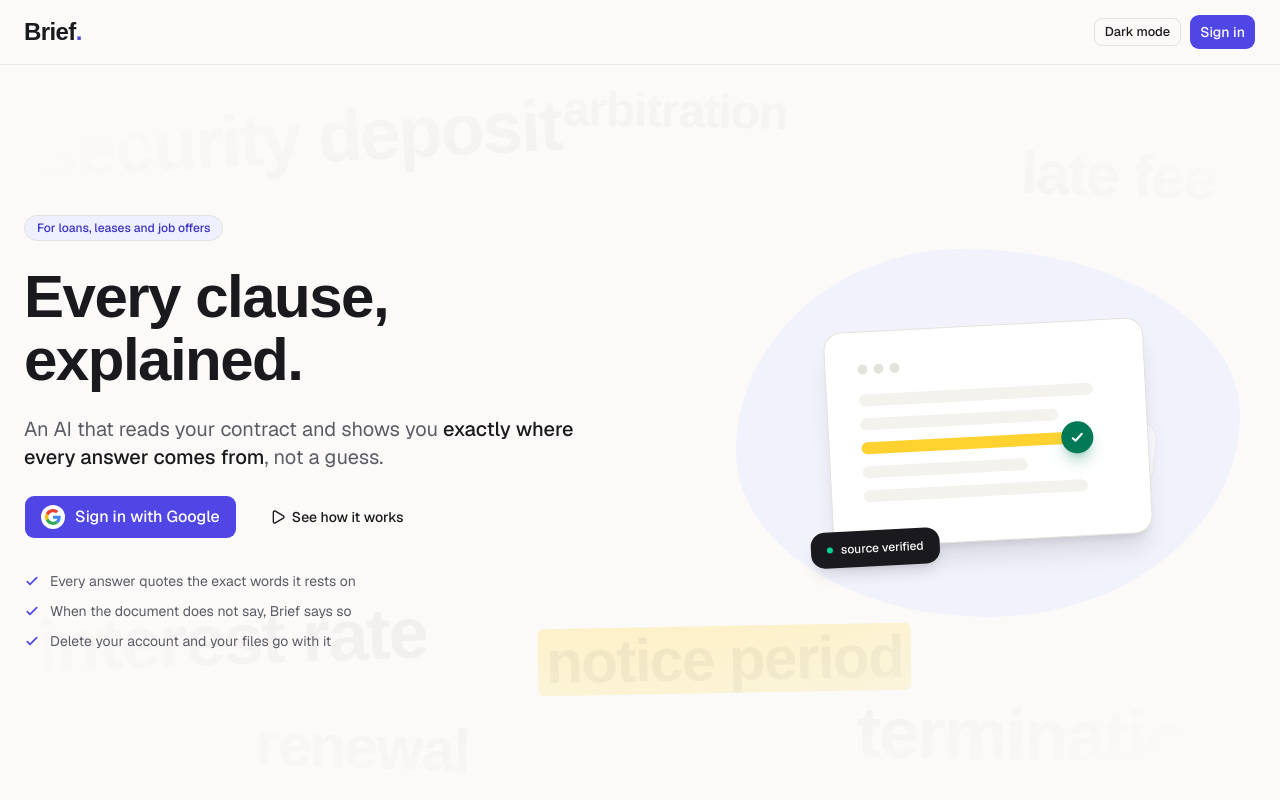
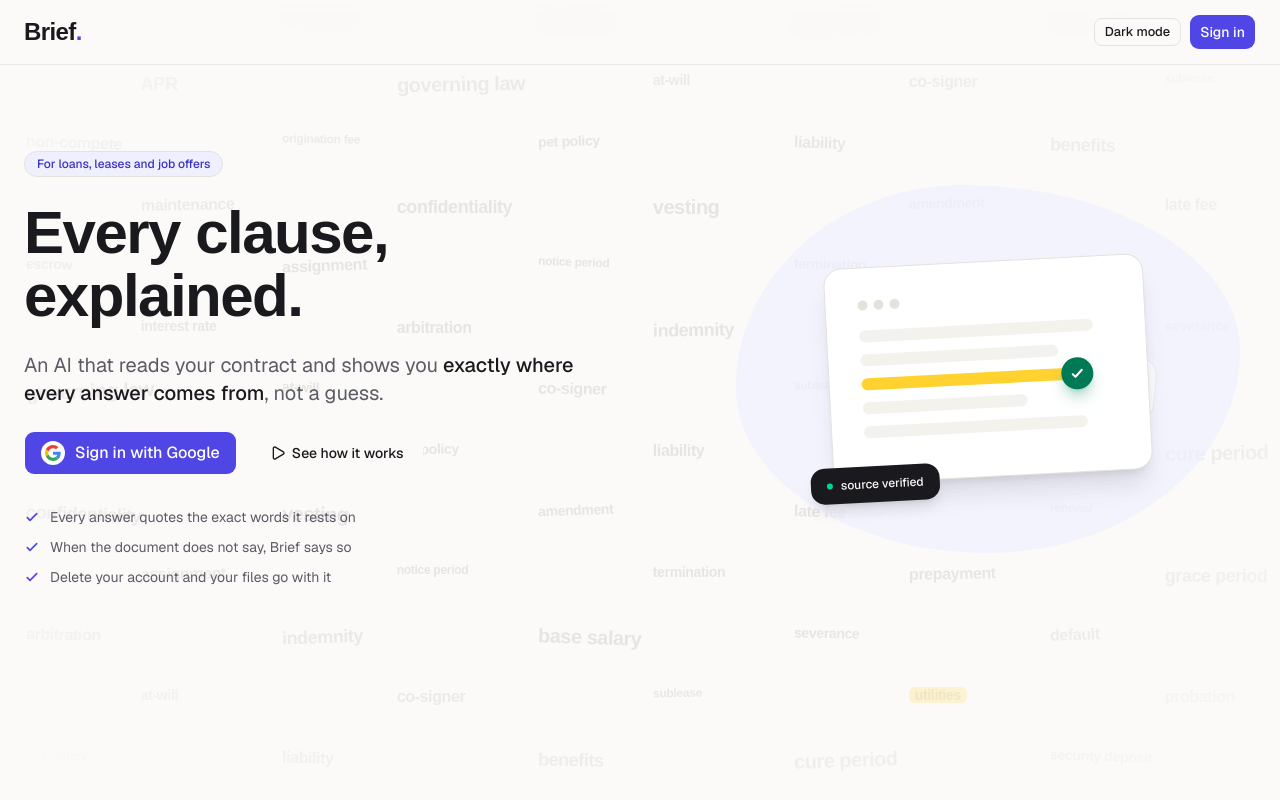
Before and after one commit to iamshrey10/Brief, a Next.js app in the folder web/: page / in a window 1280 px wide. Shown: the top 800 px of the page. Built offline with nearby package versions, Linux system fonts and the light colour scheme; no server answers; a web font is replaced by a local one.

Commit message:
Landing: wallpaper of small contract words fixed behind the whole page, hero moved up

```diff
--- a/web/app/page.tsx
+++ b/web/app/page.tsx
@@ -11,10 +11,10 @@ export default async function Home() {
   const signedIn = Boolean(session?.user);
 
   return (
-    <div className="flex flex-1 flex-col bg-background">
+    <div className="relative isolate flex flex-1 flex-col bg-background">
+      <LandingBackdrop />
       <SiteHeader signedIn={signedIn} />
-      <div className="relative isolate flex min-h-[calc(100svh-4.0625rem)] items-center overflow-hidden">
-        <LandingBackdrop />
+      <div className="flex min-h-[calc(100svh-4.0625rem)] items-center pb-[16vh]">
         <LandingHero signedIn={signedIn} />
       </div>
       <LandingFeatures />
--- a/web/components/landing-backdrop.tsx
+++ b/web/components/landing-backdrop.tsx
@@ -1,33 +1,57 @@
 /**
- * The faint words behind the first screen of the landing page: the phrases a contract is made of, set large in the heading font
- * and barely there, as if the page were a contract seen through frosted glass. One of them wears the same yellow highlight as the
- * illustration. It is decoration only: drawn as picture, hidden from a screen reader, not selectable, fixed in place, and softened at the edges.
+ * The faint words behind the whole landing page: the phrases a contract is made of, set small in the heading font in staggered
+ * rows, like wallpaper. The layer is fixed to the window, so it stays put while the sections scroll over it. One phrase wears the
+ * same yellow highlight as the illustration. It is decoration only: drawn from an attribute so it is picture and never page text,
+ * hidden from a screen reader, not selectable, and softened at the edges.
  */
-const WORDS: { text: string; className: string; marked?: boolean }[] = [
-  { text: "security deposit", className: "top-[5%] left-[3%] -rotate-3 text-5xl md:text-7xl" },
-  { text: "arbitration", className: "top-[3%] left-[44%] rotate-1 text-3xl md:text-5xl" },
-  { text: "late fee", className: "top-[11%] right-[5%] rotate-2 text-4xl md:text-6xl" },
-  { text: "interest rate", className: "bottom-[17%] left-[3%] -rotate-2 text-5xl md:text-7xl" },
-  { text: "notice period", className: "bottom-[15%] left-[42%] -rotate-1 text-4xl md:text-6xl", marked: true },
-  { text: "renewal", className: "bottom-[3%] left-[20%] rotate-2 text-4xl md:text-6xl" },
-  { text: "termination", className: "bottom-[4%] right-[4%] rotate-1 text-5xl md:text-7xl" },
+const PHRASES = [
+  "security deposit", "late fee", "notice period", "interest rate", "renewal", "termination", "arbitration", "APR",
+  "prepayment", "indemnity", "governing law", "grace period", "base salary", "at-will", "non-compete", "severance",
+  "co-signer", "origination fee", "default", "sublease", "pet policy", "maintenance", "utilities", "liability",
+  "confidentiality", "probation", "benefits", "vesting", "escrow", "cure period", "amendment", "assignment",
 ];
+
+const SIZES = ["text-xs", "text-sm", "text-base", "text-lg", "text-xl", "text-sm", "text-base"];
+const TILTS = ["-rotate-2", "rotate-0", "rotate-2", "-rotate-1", "rotate-1", "rotate-0"];
+
+const ROWS = 13;
+const COLUMNS = 5;
+/** The one phrase that carries the highlight, by its place in the grid. */
+const MARKED = { row: 11, column: 3 };
+
+type Cell = { key: string; text: string; top: string; left: string; size: string; tilt: string; marked: boolean };
+
+/** The same cells every time, so the server and the browser draw the same picture. */
+export const CELLS: Cell[] = Array.from({ length: ROWS * COLUMNS }, (_, index) => {
+  const row = Math.floor(index / COLUMNS);
+  const column = index % COLUMNS;
+  return {
+    key: `${row}-${column}`,
+    text: PHRASES[(row * 7 + column * 3) % PHRASES.length],
+    top: `${(row / ROWS) * 100 + 1}%`,
+    left: `${(column / COLUMNS) * 100 + (row % 2 === 0 ? 2 : 11)}%`,
+    size: SIZES[(row * 3 + column) % SIZES.length],
+    tilt: TILTS[(row + column * 2) % TILTS.length],
+    marked: row === MARKED.row && column === MARKED.column,
+  };
+});
 
 export function LandingBackdrop() {
   return (
     <div
       aria-hidden="true"
-      className="pointer-events-none absolute inset-0 -z-10 overflow-hidden select-none [mask-image:radial-gradient(ellipse_at_center,black_35%,transparent_85%)]"
+      className="pointer-events-none fixed inset-0 -z-10 overflow-hidden select-none [mask-image:radial-gradient(ellipse_at_center,black_45%,transparent_95%)]"
     >
-      {WORDS.map((word) => (
+      {CELLS.map((cell) => (
         <span
-          key={word.text}
-          className={`absolute font-heading font-semibold tracking-tight whitespace-nowrap text-foreground/[0.06] ${word.className}`}
+          key={cell.key}
+          className={`absolute font-heading font-semibold tracking-tight whitespace-nowrap text-foreground/[0.09] ${cell.size} ${cell.tilt}`}
+          style={{ top: cell.top, left: cell.left }}
         >
           {/* The words are drawn from an attribute, not written as text, so they are picture and never read as page content. */}
           <span
-            data-word={word.text}
-            className={`before:content-[attr(data-word)] ${word.marked ? "rounded-sm bg-amber-300/25 px-2 dark:bg-amber-400/15" : ""}`}
+            data-word={cell.text}
+            className={`before:content-[attr(data-word)] ${cell.marked ? "rounded-sm bg-amber-300/30 px-1.5 dark:bg-amber-400/20" : ""}`}
           />
         </span>
       ))}
```
Also changed, not shown: 1 other file (tests, documents, lock files or other folders).
